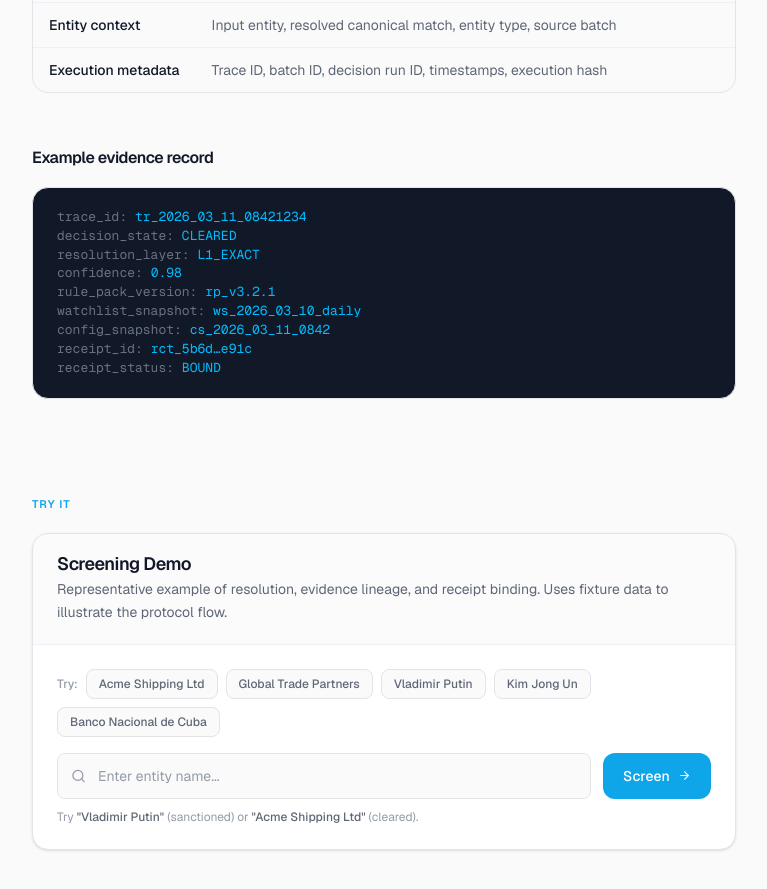
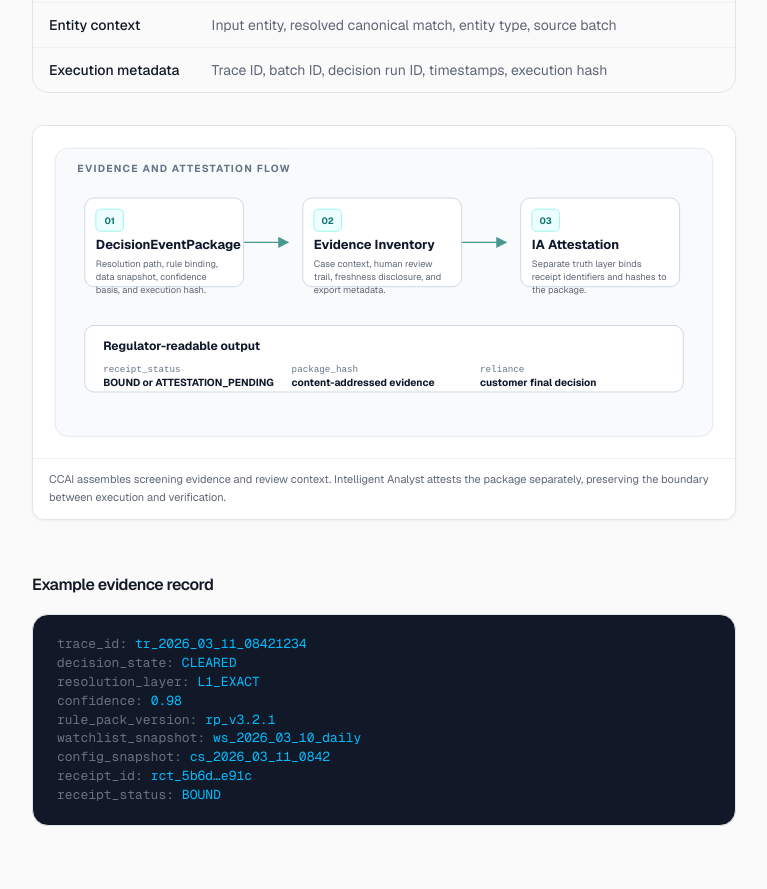
Before and after one commit to Alex2026-ai/ccai-marketing, a Next.js app: page /evidence in a window 1280 px wide. Shown: the part 1000-1889 px from the top of the page, without its empty margins (256-1023 px from the left). Built offline with nearby package versions, Linux system fonts and the light colour scheme.

Commit message:
Add evidence attestation flow diagram
Add a reusable evidence and attestation flow SVG to the evidence page and mark the marketing proof asset complete.

```diff
--- a/src/app/evidence/page.tsx
+++ b/src/app/evidence/page.tsx
@@ -3,6 +3,7 @@ import Link from "next/link"
 import { AnimateOnScroll } from "@/components/animate-on-scroll"
 import { ReceiptDemo } from "@/components/receipt-demo"
 import { ContinueReading } from "@/components/continue-reading"
+import { EvidenceAttestationFlow } from "@/components/marketing/evidence-attestation-flow"
 
 export const metadata: Metadata = {
   title: "Evidence — CoreCompliance AI",
@@ -87,6 +88,10 @@ export default function EvidencePage() {
               ))}
             </tbody>
           </table>
+        </div>
+
+        <div className="mt-8">
+          <EvidenceAttestationFlow />
         </div>
       </AnimateOnScroll>
 
--- /dev/null
+++ b/src/components/marketing/evidence-attestation-flow.tsx
@@ -0,0 +1,96 @@
+const evidenceSteps = [
+  {
+    title: "DecisionEventPackage",
+    detail: "Resolution path, rule binding, data snapshot, confidence basis, and execution hash.",
+    x: 56,
+    y: 78,
+  },
+  {
+    title: "Evidence Inventory",
+    detail: "Case context, human review trail, freshness disclosure, and export metadata.",
+    x: 292,
+    y: 78,
+  },
+  {
+    title: "IA Attestation",
+    detail: "Separate truth layer binds receipt identifiers and hashes to the package.",
+    x: 528,
+    y: 78,
+  },
+]
+
+const receiptRows = [
+  ["receipt_status", "BOUND or ATTESTATION_PENDING"],
+  ["package_hash", "content-addressed evidence"],
+  ["reliance", "customer final decision"],
+]
+
+export function EvidenceAttestationFlow() {
+  return (
+    <figure className="overflow-hidden rounded-xl border border-border bg-surface shadow-soft">
+      <svg
+        role="img"
+        aria-labelledby="evidence-attestation-title evidence-attestation-desc"
+        viewBox="0 0 760 360"
+        className="h-auto w-full"
+      >
+        <title id="evidence-attestation-title">Evidence and attestation flow</title>
+        <desc id="evidence-attestation-desc">
+          Decision evidence is assembled by CCAI, organized for review, then attested by
+          Intelligent Analyst as a separate truth layer.
+        </desc>
+        <defs>
+          <marker id="evidence-arrow" markerWidth="8" markerHeight="8" refX="7" refY="4" orient="auto">
+            <path d="M0,0 L8,4 L0,8 Z" fill="#0f766e" />
+          </marker>
+        </defs>
+
+        <rect width="760" height="360" fill="#ffffff" />
+        <rect x="24" y="24" width="712" height="312" rx="14" fill="#f8fafc" stroke="#e2e8f0" />
+        <text x="48" y="50" fill="#64748b" fontSize="11" fontWeight="700" letterSpacing="1.4">
+          EVIDENCE AND ATTESTATION FLOW
+        </text>
+
+        <path d="M 228 126 L 276 126" fill="none" stroke="#0f766e" strokeWidth="1.5" markerEnd="url(#evidence-arrow)" opacity="0.75" />
+        <path d="M 464 126 L 512 126" fill="none" stroke="#0f766e" strokeWidth="1.5" markerEnd="url(#evidence-arrow)" opacity="0.75" />
+
+        {evidenceSteps.map((step, index) => (
+          <g key={step.title}>
+            <rect x={step.x} y={step.y} width="172" height="96" rx="10" fill="#ffffff" stroke="#cbd5e1" />
+            <rect x={step.x + 12} y={step.y + 12} width="30" height="24" rx="5" fill="#ecfeff" stroke="#99f6e4" />
+            <text x={step.x + 27} y={step.y + 28} textAnchor="middle" fill="#0f766e" fontSize="10" fontWeight="700">
+              {`0${index + 1}`}
+            </text>
+            <text x={step.x + 12} y={step.y + 55} fill="#0f172a" fontSize="14" fontWeight="700">
+              {step.title}
+            </text>
+            <foreignObject x={step.x + 12} y={step.y + 65} width="148" height="42">
+              <p className="text-[10px] leading-snug text-muted">{step.detail}</p>
+            </foreignObject>
+          </g>
+        ))}
+
+        <g>
+          <rect x="56" y="216" width="648" height="72" rx="10" fill="#ffffff" stroke="#cbd5e1" />
+          <text x="76" y="242" fill="#0f172a" fontSize="13" fontWeight="700">
+            Regulator-readable output
+          </text>
+          {receiptRows.map(([key, value], index) => (
+            <g key={key}>
+              <text x={76 + index * 204} y="266" fill="#64748b" fontSize="10" fontFamily="monospace">
+                {key}
+              </text>
+              <text x={76 + index * 204} y="282" fill="#0f172a" fontSize="11" fontWeight="700">
+                {value}
+              </text>
+            </g>
+          ))}
+        </g>
+      </svg>
+      <figcaption className="border-t border-border-light px-4 py-3 text-[11px] leading-relaxed text-muted">
+        CCAI assembles screening evidence and review context. Intelligent Analyst attests the package
+        separately, preserving the boundary between execution and verification.
+      </figcaption>
+    </figure>
+  )
+}
```
Also changed, not shown: 1 other file (tests, documents, lock files or other folders).
